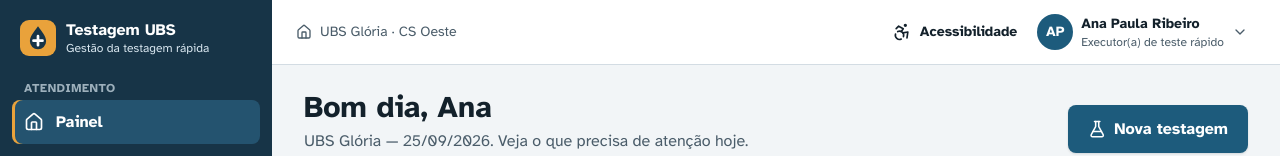
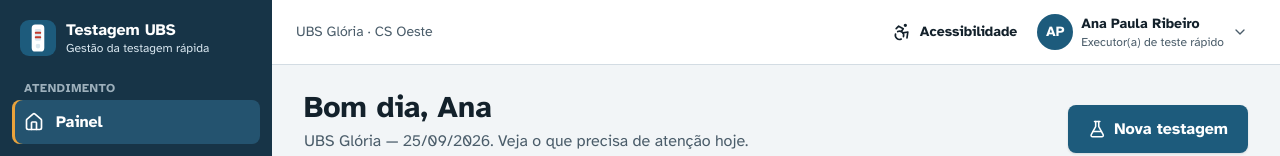
Before and after one commit to EnosS2/trabalho-ihc, a React (Vite) app: page /entrar in a window 1280 px wide. Both pictures are taken after a click on the button 336 px from the left and 507 px from the top of the page. Shown: the top 156 px of the page. Built offline with nearby package versions, Linux system fonts and the light colour scheme.

Commit message:
feat: atualizar ícones e descrição da marca, removendo elementos desnecessários e ajustando a documentação

```diff
--- a/src/app/layout/Logo.tsx
+++ b/src/app/layout/Logo.tsx
@@ -1,13 +1,16 @@
 import { cn } from '@/lib/cn'
 
-/** Marca: gota com sinal de "+" (saúde) dentro de um frasco — testagem rápida na UBS. */
+/** Marca: cassete de teste rápido com as faixas C e T — mesma arte de `public/favicon.svg`. */
 export function Logo({ claro, className }: { claro?: boolean; className?: string }) {
   return (
     <div className={cn('flex items-center gap-2.5', className)}>
       <svg viewBox="0 0 40 40" className="size-9 shrink-0" aria-hidden>
-        <rect width="40" height="40" rx="10" fill="var(--accent-fill)" />
-        <path d="M20 7c5 7 9 11.5 9 16.5a9 9 0 0 1-18 0C11 18.5 15 14 20 7Z" fill="#173447" />
-        <path d="M20 18v10M15 23h10" stroke="#fff" strokeWidth="3" strokeLinecap="round" />
+        <rect width="40" height="40" rx="10" fill="#1d5b7c" />
+        <rect x="13" y="5" width="14" height="30" rx="4" fill="#fff" />
+        <rect x="16.5" y="10" width="7" height="13" rx="1.5" fill="#dbe8ef" />
+        <rect x="16.5" y="13" width="7" height="2.4" rx="1" fill="#c0392b" />
+        <rect x="16.5" y="18" width="7" height="2.4" rx="1" fill="#c0392b" />
+        <circle cx="20" cy="29" r="2.6" fill="#dbe8ef" />
       </svg>
       <div className="leading-tight">
         <p className={cn('font-bold', claro ? 'text-white' : 'text-fg')}>Testagem UBS</p>
--- a/src/app/layout/Topbar.tsx
+++ b/src/app/layout/Topbar.tsx
@@ -3,7 +3,6 @@ import { useEffect, useId, useRef, useState, type ReactNode } from 'react'
 import { useNavigate } from 'react-router'
 import { usePreferencias, type Preferencias } from '@/app/preferencias'
 import { useSessaoAtiva } from '@/app/sessao'
-import { ICONE } from '@/components/icones'
 import { useSair } from '@/data/hooks'
 import { NIVEL_ACESSO } from '@/domain/permissoes'
 import { PERFIL_ROTULO } from '@/domain/rotulos'
@@ -162,8 +161,7 @@ export function Topbar({ aoAbrirMenu }: { aoAbrirMenu: () => void }) {
         <div className="lg:hidden">
           <Logo className="[&_p:last-child]:hidden" />
         </div>
-        <div className="hidden min-w-0 items-center gap-2 lg:flex">
-          <ICONE.painel className="size-4 shrink-0 text-muted" aria-hidden />
+        <div className="hidden min-w-0 lg:flex">
           <p className="truncate text-sm text-muted">
             <span className="sr-only">Contexto: </span>
             {contexto}
--- a/src/features/ajuda/GuiaInterfacePage.tsx
+++ b/src/features/ajuda/GuiaInterfacePage.tsx
@@ -64,7 +64,7 @@ const TOKENS_COR: { grupo: string; itens: { nome: string; token: string; uso: st
     grupo: 'Acento (âmbar) — complementar dividido; atenção e marca',
     itens: [
       { nome: 'Acento', token: '--accent', uso: 'Texto de destaque (gestante)' },
-      { nome: 'Acento preenchimento', token: '--accent-fill', uso: 'Logotipo, contadores, item ativo' },
+      { nome: 'Acento preenchimento', token: '--accent-fill', uso: 'Contadores, item ativo' },
       { nome: 'Foco', token: '--focus', uso: 'Contorno de foco do teclado' },
     ],
   },
```
Also changed, not shown: public/favicon.svg, 1 other file (tests, documents, lock files or other folders).
